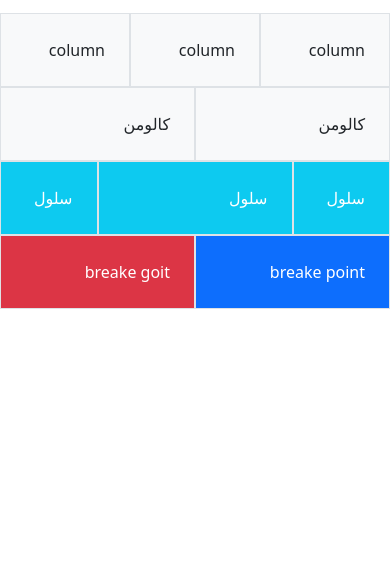
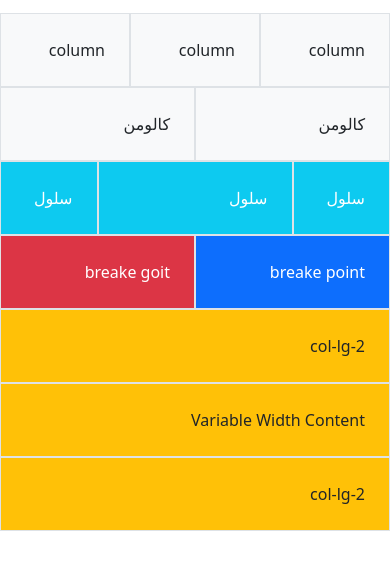
Before and after one commit to atroopa/bootstrap-learning, a plain HTML site: page index.html in a window 390 px wide. Shown: the part 102-672 px from the top of the page. Drawn offline with nearby package versions, Linux system fonts and the light colour scheme.

Commit message:
bootstrap responsive

```diff
--- a/index.html
+++ b/index.html
@@ -57,8 +57,26 @@
     <div class="container">
       <div class="row">
         <div class="col bg-primary p-4 border text-white col-sm-6 col-md-8 col-lg-9"> breake point</div>
-        <div class="col bg-danger p-4 border text-white  col-sm-6 col-md-4 col-lg-9"> breake goit</div>
+        <div class="col bg-danger p-4 border text-white  col-sm-6 col-md-4 col-lg-3"> breake goit</div>
       </div>
+    </div>
+
+    <div class="container">
+      <div class="row justify-content-md-center">
+        <div class="col col-lg-2 bg-warning p-4 border">
+          col-lg-2
+        </div>
+        <div class="col-md-auto bg-warning p-4 border">
+          Variable Width Content
+        </div>
+        <div class="col col-lg-2 bg-warning p-4 border">
+          col-lg-2
+        </div>
+      </div>
+    </div>
+
+    <div>
+
     </div>
 
     <!-- Optional JavaScript; choose one of the two! -->
```
